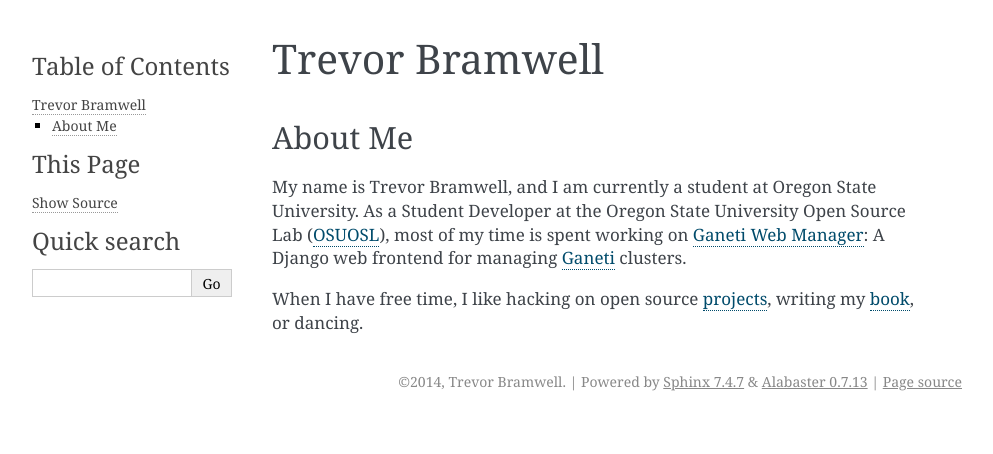
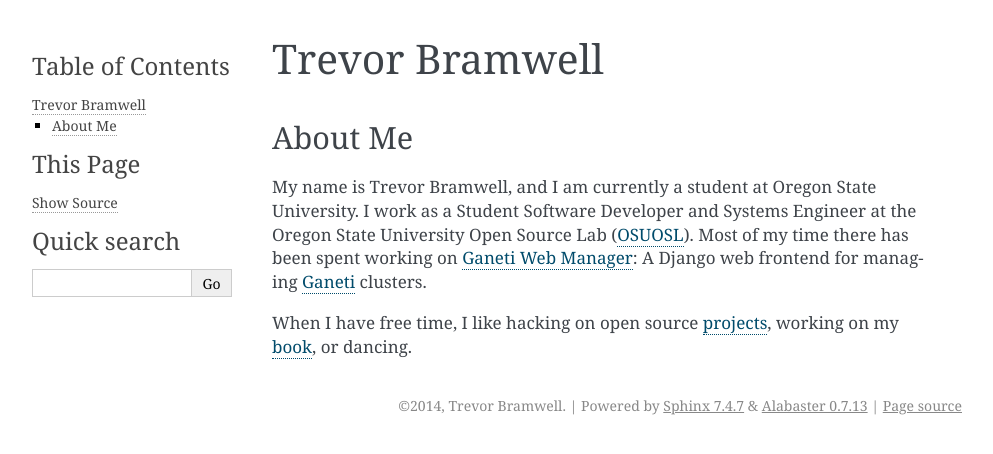
Before and after one commit to bramwelt/website, a Sphinx documentation site: the page built from docs/source/index.rst, in a window 1280 px wide. Shown: the top 454 px of the page, without its empty margins (148-1141 px from the left). Built offline with Sphinx 7.4.7, drawn with Linux system fonts in a browser that asks for light colours.

Commit message:
Update index with more relevant information.
Change links to gwm, and fixed formatting to 80 column.

```diff
--- a/docs/source/index.rst
+++ b/docs/source/index.rst
@@ -9,17 +9,19 @@
 About Me
 --------
 My name is Trevor Bramwell, and I am currently a student at Oregon State
-University. As a Student Developer at the Oregon
-State University Open Source Lab (OSUOSL_), most of my time is spent working
-on `Ganeti Web Manager`_: A Django web frontend for managing Ganeti_ clusters.
+University. I work as a Student Software Developer and Systems Engineer
+at the Oregon State University Open Source Lab (OSUOSL_). Most of my
+time there has been spent working on `Ganeti Web Manager`_: A Django web
+frontend for managing Ganeti_ clusters.
 
-When I have free time, I like hacking on open source projects_, writing my book_, or dancing.
+When I have free time, I like hacking on open source projects_, working
+on my book_, or dancing.
 
-.. _`Ganeti Web Manager`: http://code.osuosl.org/projects/ganeti-webmgr
-.. _osuosl: http://osuosl.org
-.. _projects: http://github.com/bramwelt
-.. _book: http://github.com/bramwelt/webframeworks
-.. _ganeti: http://code.google.com/p/ganeti
+.. _`Ganeti Web Manager`: https://ganeti-webmgr.readthedocs.org/en/latest/
+.. _osuosl: https://osuosl.org
+.. _projects: https://github.com/bramwelt
+.. _book: https://github.com/bramwelt/webframeworks
+.. _ganeti: https://code.google.com/p/ganeti
 
 
 .. toctree::
```
